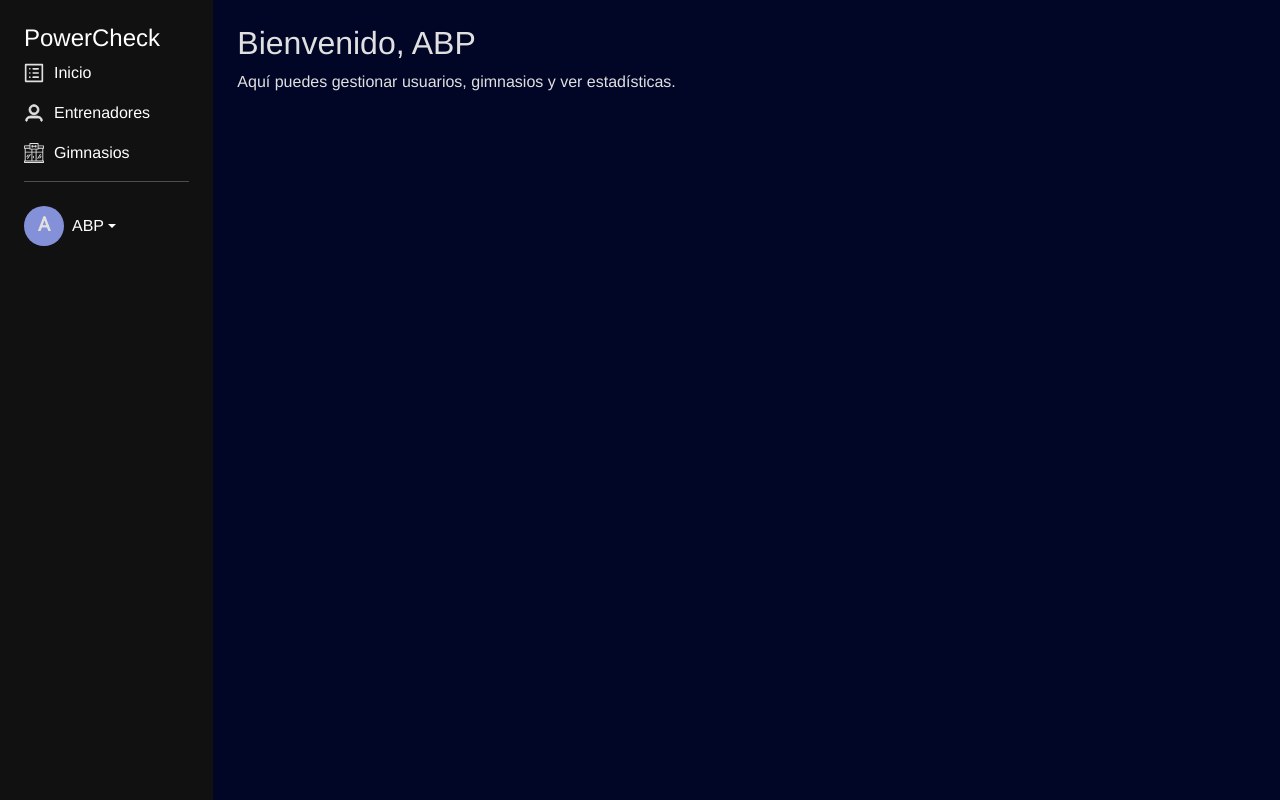
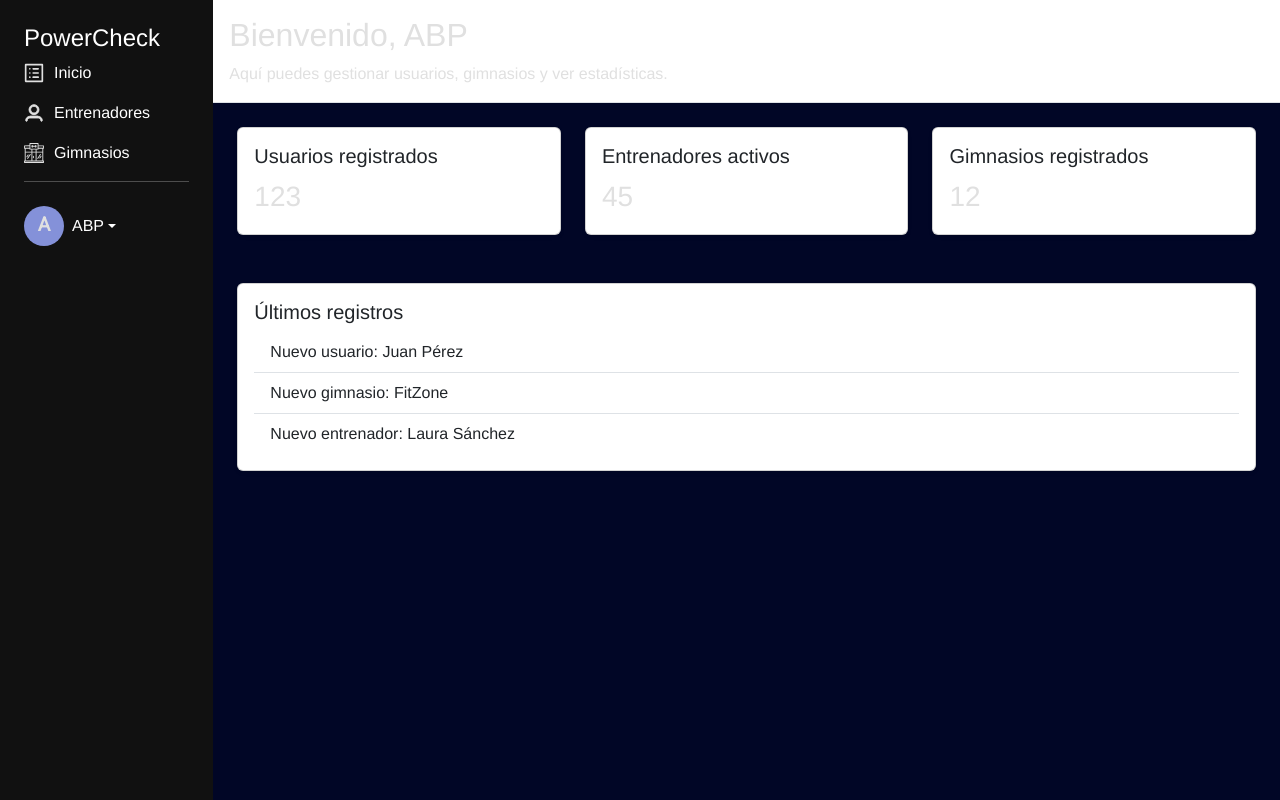
Before and after one commit to jmanuelgo/PowerCheck, a Django app: page /administrador/dashboard/ in a window 1280 px wide. Run offline with Django 5.2, Linux system fonts and the light colour scheme; a user stored in the database is signed in; some libraries are stand-ins or nearby versions.

Commit message:
Diseño y herencia de la vista principal

```diff
--- a/usuario/models.py
+++ b/usuario/models.py
@@ -10,7 +10,7 @@ class Gym(models.Model):
     celular = models.CharField(max_length=15, blank=False, null=False)
 
     def __str__(self):
-        return self.name
+        return self.nombre
 
 class Entrenador(models.Model):
     nombre = models.CharField(max_length=100, blank=False, null=False)
--- a/usuario/templates/administrador/dashboard.html
+++ b/usuario/templates/administrador/dashboard.html
@@ -5,7 +5,7 @@
 
 <head>
   <meta charset="UTF-8">
-  <title>Panel PowerCheck</title>
+  <title>{% block title %}Dashboard{% endblock %}</title>
   <meta name="viewport" content="width=device-width, initial-scale=1">
   {% bootstrap_css %}
   <link rel="stylesheet" href="{% static 'css/styles.css' %}">
@@ -14,22 +14,21 @@
 </head>
 
 <body>
+  <div class="container-fluid">
+    <div class="row vh-100">
 
-  <div class="container-fluid ">
-    <div class="row vh-100 flex-column flex-md-row">
-
-      <!-- Sidebar escritorio -->
+      <!-- Sidebar -->
       <nav class="col-md-2 sidebar-desktop">
         <h4>PowerCheck</h4>
-        <a href="#" class="nav-link">
+        <a href="{% url 'usuario:administrador_dashboard' %}" class="nav-link">
           <img src="{% static 'image/home.svg' %}" alt="Inicio">
           Inicio
         </a>
-        <a href="#" class="nav-link">
+        <a href="{% url 'usuario:administrador_entrenadores' %}" class="nav-link">
           <img src="{% static 'image/coach.svg' %}" alt="Entrenadores">
           Entrenadores
         </a>
-        <a href="#" class="nav-link">
+        <a href="{% url 'usuario:administrador_gimnasios' %}" class="nav-link">
           <img src="{% static 'image/gym.svg' %}" alt="Gimnasios">
           Gimnasios
         </a>
@@ -50,20 +49,27 @@
 
       </nav>
 
-      <!-- Contenido principal -->
-      <main class="col-md-10 p-4 content-area">
+      <!-- Contenedor derecho con header + contenido -->
+      <div class="col-md-10 d-flex flex-column p-0">
+
+        <!-- Header -->
+        <header class="bg-white border-bottom p-3">
           <h2>Bienvenido, {{ request.user.first_name|default:request.user.username }}</h2>
-        <p>Aquí puedes gestionar usuarios, gimnasios y ver estadísticas.</p>
+          <p class="mb-0">Aquí puedes gestionar usuarios, gimnasios y ver estadísticas.</p>
+        </header>
 
+        <!-- Contenido dinámico -->
+        <main class="flex-grow-1 p-4">
           {% block content %}
           <!-- Aquí va el contenido dinámico -->
           {% endblock %}
         </main>
       </div>
     </div>
+  </div>
 
   <!-- Menú móvil -->
-<div class="sidebar-mobile">
+  <div class="sidebar-mobile d-md-none">
     <a href="#">
       <img src="{% static 'image/home.svg' %}" alt="Inicio">
       <span>Inicio</span>
@@ -80,15 +86,12 @@
       <a class="dropdown-toggle d-flex flex-column align-items-center text-decoration-none" href="#" id="dropdownUserMobile" role="button" data-bs-toggle="dropdown" aria-expanded="false">
         <span>{{ request.user.first_name|default:request.user.username }}</span>
       </a>
-    <ul class="dropdown-menu dropdown-menu-end text-center " aria-labelledby="dropdownUserMobile">
+      <ul class="dropdown-menu dropdown-menu-end text-center" aria-labelledby="dropdownUserMobile">
         <li><a class="dropdown-item" href="#">Perfil</a></li>
         <li><a class="dropdown-item" href="{% url 'usuario:signout' %}">Cerrar sesión</a></li>
       </ul>
     </div>
   </div>
-
-
-
 </body>
 
 </html>
--- a/usuario/templates/administrador/entrenadores.html
+++ b/usuario/templates/administrador/entrenadores.html
@@ -0,0 +1,2 @@
+{% extends "administrador/dashboard.html" %}
+{% block title %}PowerCheck Administrador - Entrenadores{% endblock %}
--- a/usuario/templates/administrador/gym.html
+++ b/usuario/templates/administrador/gym.html
@@ -0,0 +1,2 @@
+{% extends "administrador/dashboard.html" %}
+{% block title %}PowerCheck Administrador - Gimnasios{% endblock %}
--- a/usuario/templates/administrador/inicio.html
+++ b/usuario/templates/administrador/inicio.html
@@ -1,3 +1,7 @@
+{% extends "administrador/dashboard.html" %}
+{% block title %}PowerCheck administrador {% endblock %}
+
+
 {% block content %}
 <div class="row">
   <div class="col-md-6 col-lg-4 mb-4">
--- a/usuario/urls.py
+++ b/usuario/urls.py
@@ -12,5 +12,8 @@ urlpatterns = [
     path('administrador/dashboard/', views.administrador_dashboard, name='administrador_dashboard'),
     path('entrenador/dashboard/', views.entrenador_dashboard, name='entrenador_dashboard'),
     path('atleta/dashboard/', views.atleta_dashboard, name='atleta_dashboard'),
+    # administrador
+    path('administrador/entrenadores/', views.administrador_entrenadores, name='administrador_entrenadores'),
+    path('administrador/gimnasios/', views.administrador_gimnasios, name='administrador_gimnasios'),
 
 ]
--- a/usuario/views.py
+++ b/usuario/views.py
@@ -46,7 +46,14 @@ def signin(request):
 
 @admin_required
 def administrador_dashboard(request):
-    return render(request, 'administrador/dashboard.html')
+    return render(request, 'administrador/inicio.html')
+@admin_required
+def administrador_entrenadores(request):
+    return render(request, 'administrador/entrenadores.html')
+
+@admin_required
+def administrador_gimnasios(request):
+    return render(request, 'administrador/gym.html')
 @entrenador_required
 def entrenador_dashboard(request):
     return render(request, 'entrenador/dashboard.html')
```
Lines whose indentation alone changed are shown as unchanged.
